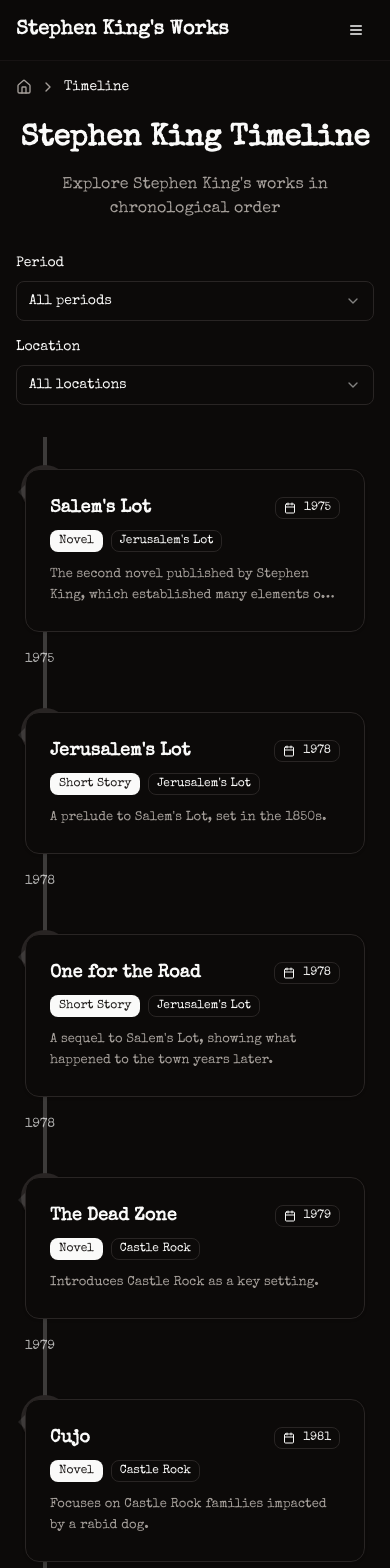
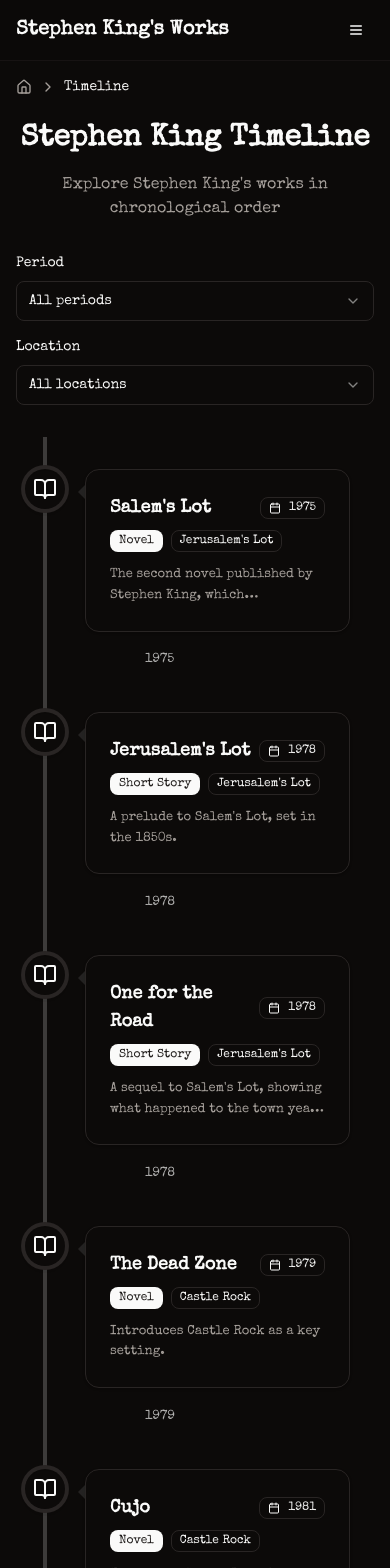
Before and after one commit to MatheusVBLima/stephen-king, a Next.js app: page /timeline in a window 390 px wide. Shown: the top 1568 px of the page. Built offline with nearby package versions, Linux system fonts and the light colour scheme.

Commit message:
fix: timeline layout

```diff
--- a/src/app/globals.css
+++ b/src/app/globals.css
@@ -112,3 +112,24 @@
   margin-top: 0.5rem;
   opacity: 0.7;
 }
+
+/* Fix for timeline cards overlapping the timeline line on smaller screens */
+@media only screen and (max-width: 1169px) {
+  .custom-timeline .vertical-timeline-element-content {
+    margin-left: 60px !important;
+    width: calc(100% - 75px) !important;
+  }
+
+  .custom-timeline .vertical-timeline-element-icon {
+    left: 0 !important;
+    margin-left: 0 !important;
+    top: 0 !important;
+  }
+
+  .custom-timeline .vertical-timeline-element-date {
+    position: relative !important;
+    margin-top: 0.5rem !important;
+    margin-left: 60px !important;
+    text-align: left !important;
+  }
+}
```
